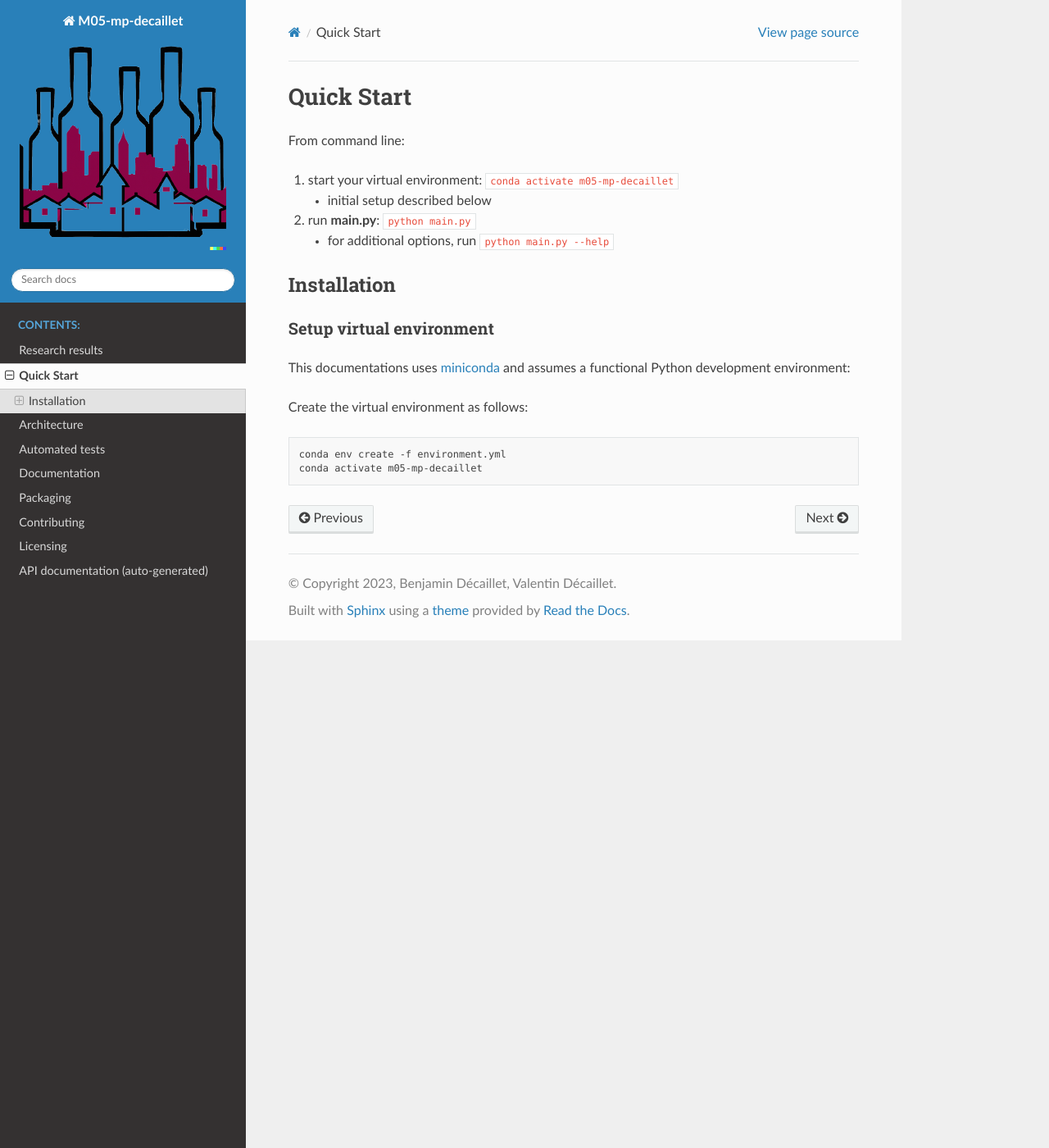
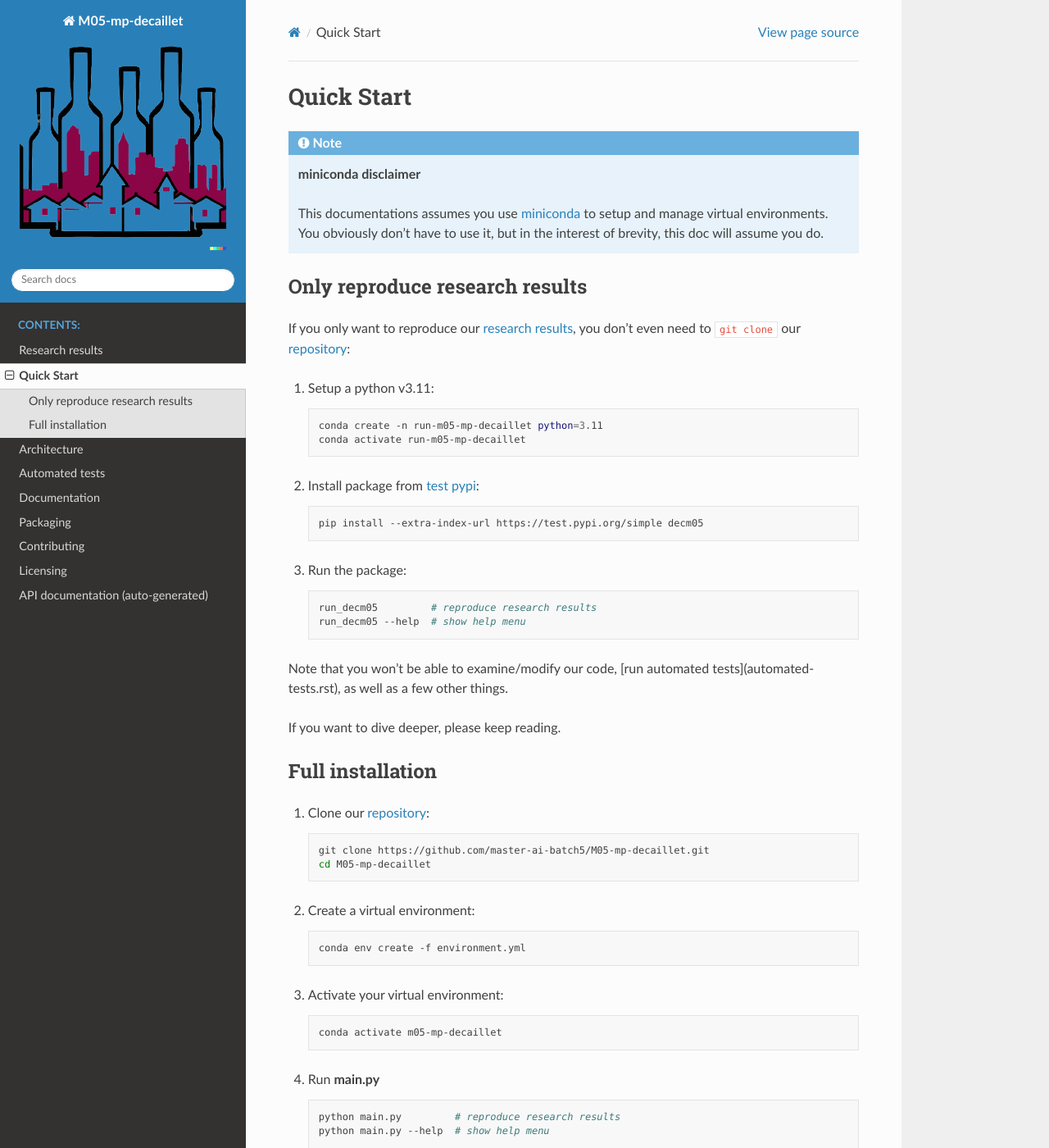
Before and after one commit to BenjaminDecaillet/M05-mp-decaillet, a Sphinx documentation site: the page built from doc/quick-start.rst, in a window 1280 px wide and 1400 px high. Shown: the whole window at 82% size. Built offline with Sphinx 7.4.7 and the Read the Docs theme 2.0.0, drawn with Linux system fonts in a browser that asks for light colours; pages that are not in the unit, such as notebooks, are missing from menus; some of the changed text lies outside the part shown.

Commit message:
doc(quick-start): update quick-start guide

```diff
--- a/doc/quick-start.rst
+++ b/doc/quick-start.rst
@@ -1,27 +1,82 @@
 Quick Start
-============
-From command line:
-
-#. start your virtual environment: ``conda activate m05-mp-decaillet``
-
-   * initial setup described below
-
-#. run **main.py**: ``python main.py``
-
-   * for additional options, run ``python main.py --help``
+===========
 
 
-Installation
-------------
+.. note::
+   **miniconda disclaimer**
 
-Setup virtual environment
-~~~~~~~~~~~~~~~~~~~~~~~~~
+   This documentations assumes you use `miniconda <https://docs.conda.io/en/latest/miniconda.html>`_
+   to setup and manage virtual environments. You obviously don't have to use it, but in the interest
+   of brevity, this doc will assume you do.
 
-This documentations uses `miniconda <https://docs.conda.io/en/latest/miniconda.html>`_ and assumes a functional Python development environment:
 
-Create the virtual environment as follows:
 
-.. code:: bash
+Only reproduce research results
+-------------------------------
 
-   conda env create -f environment.yml
-   conda activate m05-mp-decaillet
+If you only want to reproduce our `research results <research-results.html>`_, you don't even need to
+``git clone`` our `repository <https://github.com/master-ai-batch5/M05-mp-decaillet>`_:
+
+#. Setup a python v3.11:
+
+   .. code:: bash
+
+      conda create -n run-m05-mp-decaillet python=3.11
+      conda activate run-m05-mp-decaillet
+
+#. Install package from `test pypi <https://test.pypi.org/project/decm05/>`_:
+
+   .. code:: bash
+
+      pip install --extra-index-url https://test.pypi.org/simple decm05
+
+#. Run the package:
+
+   .. code:: bash
+
+      run_decm05         # reproduce research results
+      run_decm05 --help  # show help menu
+
+Note that you won't be able to examine/modify our code, [run automated tests](automated-tests.rst),
+as well as a few other things.
+
+If you want to dive deeper, please keep reading.
+
+
+
+Full installation
+-----------------
+
+#. Clone our `repository <https://github.com/master-ai-batch5/M05-mp-decaillet>`_:
+
+   .. code:: bash
+
+      git clone https://github.com/master-ai-batch5/M05-mp-decaillet.git
+      cd M05-mp-decaillet
+
+#. Create a virtual environment:
+
+   .. code:: bash
+
+      conda env create -f environment.yml
+
+#. Activate your virtual environment:
+
+   .. code:: bash
+
+      conda activate m05-mp-decaillet
+
+#. Run **main.py**
+
+   .. code:: bash
+
+      python main.py         # reproduce research results
+      python main.py --help  # show help menu
+
+#. (optional) Install the package as editable, to define alias ``run_decm05``
+
+   .. code:: bash
+
+      pip install -e .   # install the package as editable
+      run_decm05         # use the new alias
+      run_decm05 --help  # show help menu
```
